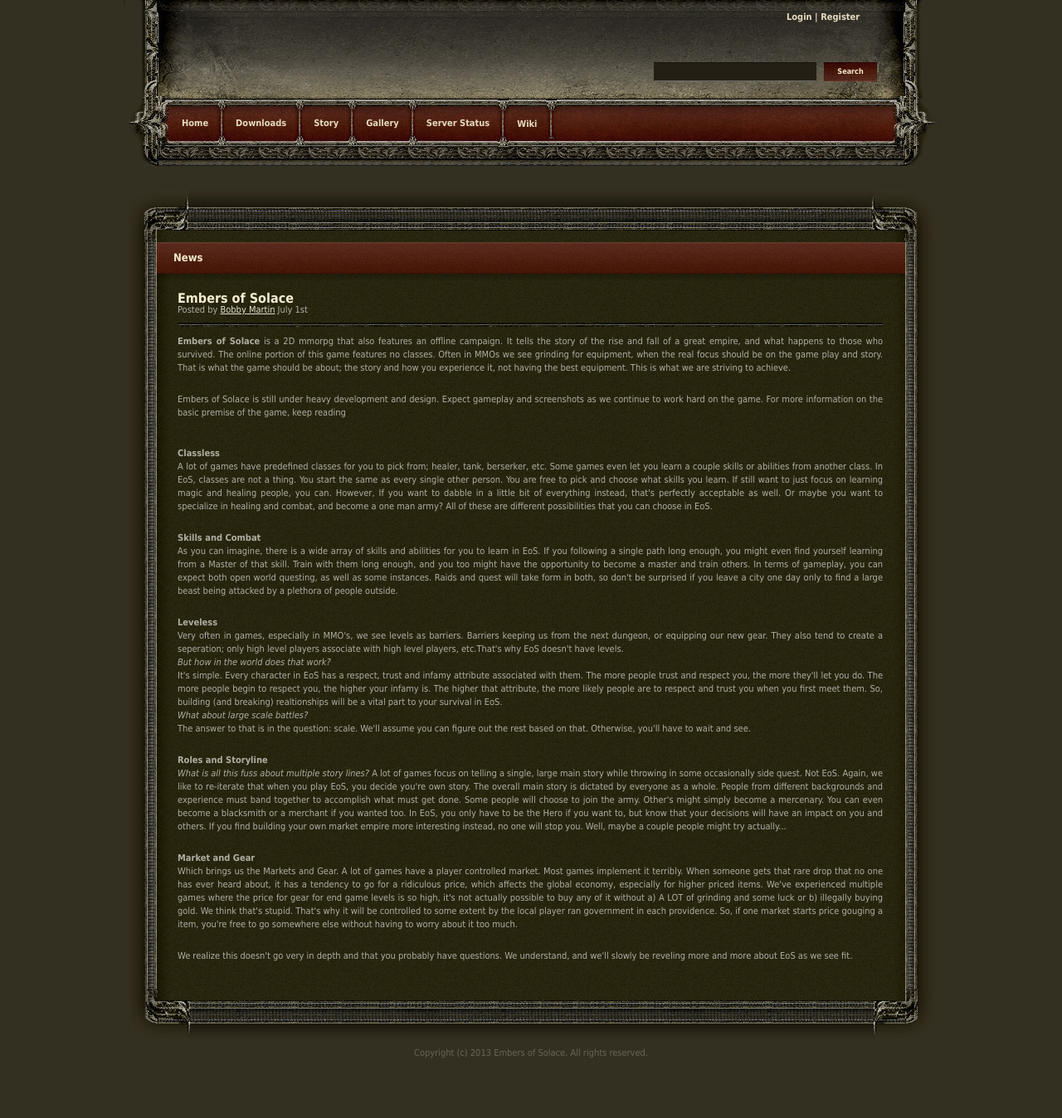
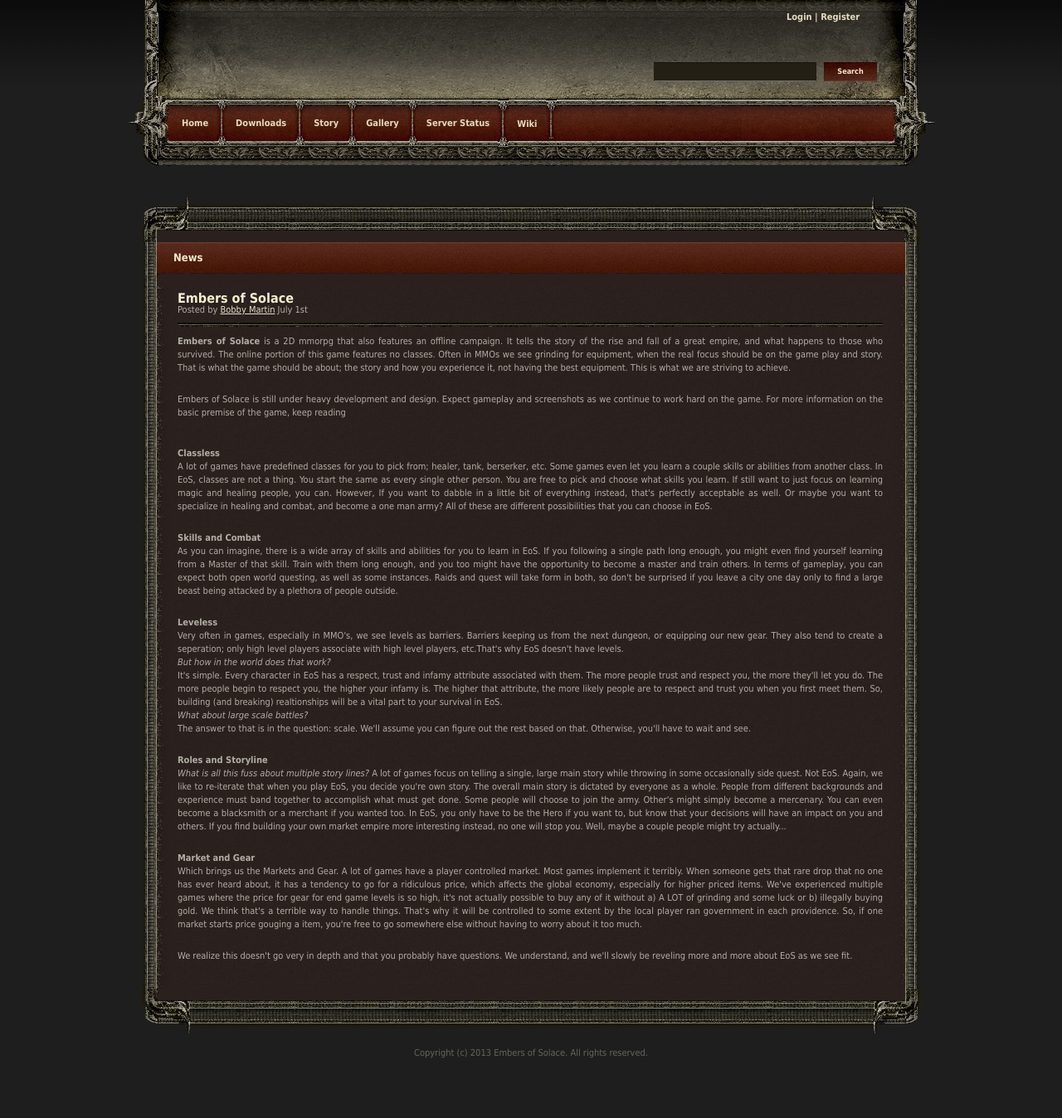
Before and after one commit to nyxcharon/eos-website, a PHP site: page / in a window 1280 px wide. Shown: the whole page at 83% size. Run offline with PHP 8.4, Linux system fonts and the light colour scheme.

Commit message:
Updating images

```diff
--- a/default.css
+++ b/default.css
@@ -3,7 +3,7 @@
 body {
 	margin: 0px;
 	padding: 0px;
-	background: #343021 url(images/homepage01.jpg) repeat-x left top;
+	background: #1e1e1e url(images/homepage01.jpg) repeat-x left top;
 }
 
 /** FORMS */
--- a/index.html
+++ b/index.html
@@ -92,7 +92,7 @@
 			  <br>
 			    <p>
 			      <b>Market and Gear</b><br>
-			      Which brings us the Markets and Gear. A lot of games have a player controlled market. Most games implement it terribly. When someone gets that rare drop that no one has ever heard about, it has a tendency to go for a ridiculous price, which affects the global economy, especially for higher priced items. We've experienced multiple games where the price for gear for end game levels is so high, it's not actually possible to buy any of it without a) A LOT of grinding and some luck or b) illegally buying gold. We think that's stupid. That's why it will be controlled to some extent by the local player ran government in each providence. So, if one market starts price gouging a item, you're free to go somewhere else without having to worry about it too much.
+			      Which brings us the Markets and Gear. A lot of games have a player controlled market. Most games implement it terribly. When someone gets that rare drop that no one has ever heard about, it has a tendency to go for a ridiculous price, which affects the global economy, especially for higher priced items. We've experienced multiple games where the price for gear for end game levels is so high, it's not actually possible to buy any of it without a) A LOT of grinding and some luck or b) illegally buying gold. We think that's a terrible way to handle things. That's why it will be controlled to some extent by the local player ran government in each providence. So, if one market starts price gouging a item, you're free to go somewhere else without having to worry about it too much.
 			    </p>
 			    <br>
 			      <p>
--- a/login.html
+++ b/login.html
@@ -34,7 +34,7 @@
     </div>
     <div id="menu" class="bg2">
       <ul>
-	<li class="first"><a href="login.html" id="menu1" accesskey="1" title="" class="link1"><span>Home</span></a></li>
+	<li class="first"><a href="index.html" id="menu1" accesskey="1" title="" class="link1"><span>Home</span></a></li>
 	<li><a href="#" id="menu3" accesskey="3" title="" class="link1"><span>Downloads</span></a></li>
 	<li><a href="#" id="menu5" accesskey="5" title="" class="link1"><span>Story</span></a></li>
 	<li><a href="#" id="menu6" accesskey="6" title="" class="link1"><span>Gallery</span></a></li>
```
Also changed, not shown: images/boxTop.jpg, images/homepage01.jpg, images/homepage02.jpg, images/homepage03.jpg, images/homepage04.jpg, images/homepage10.jpg, images/orig/boxTop.jpg (added), images/orig/homepage07.jpg (added), images/orig/homepage10.jpg (added), images/orig/subpage3_01.jpg (added), images/orig/subpage3_02.jpg (added), images/orig/subpage3_03.jpg (added), images/subpage3_01.jpg, images/subpage3_02.jpg, 1 more files.
